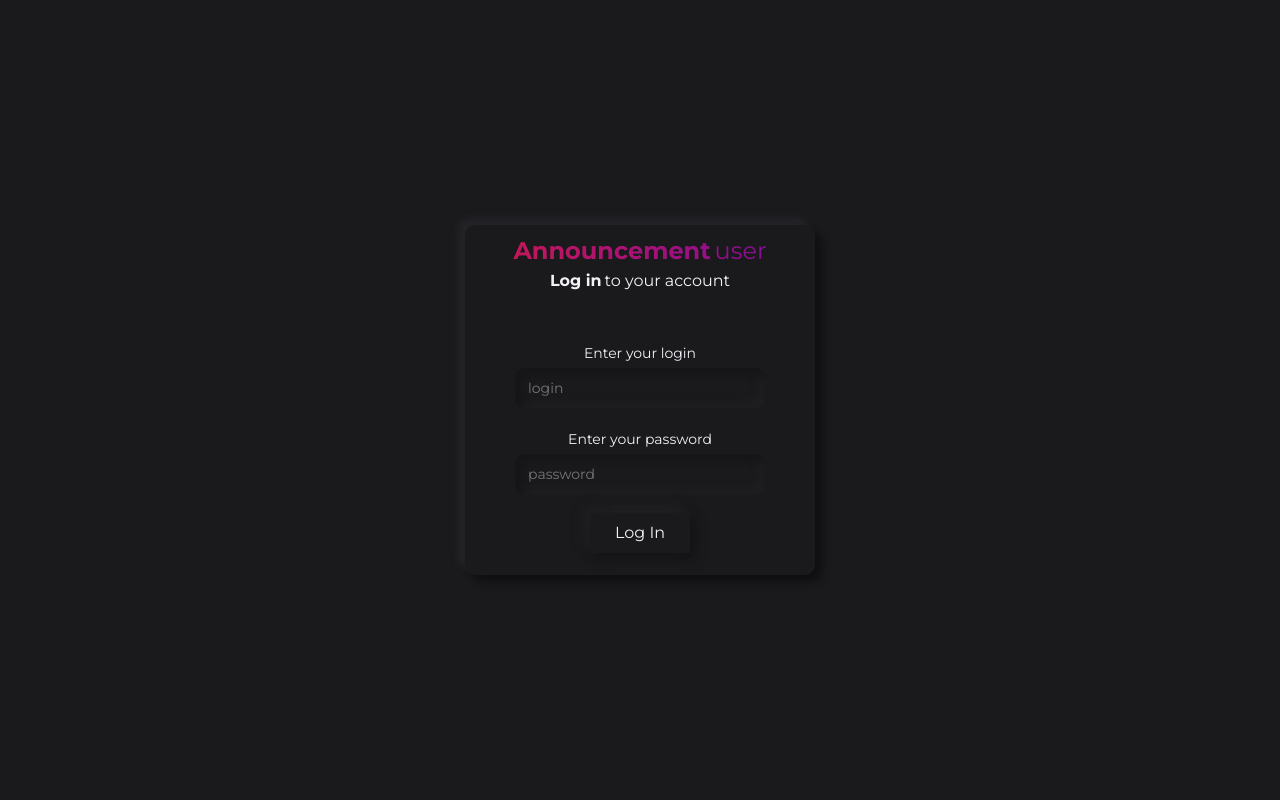
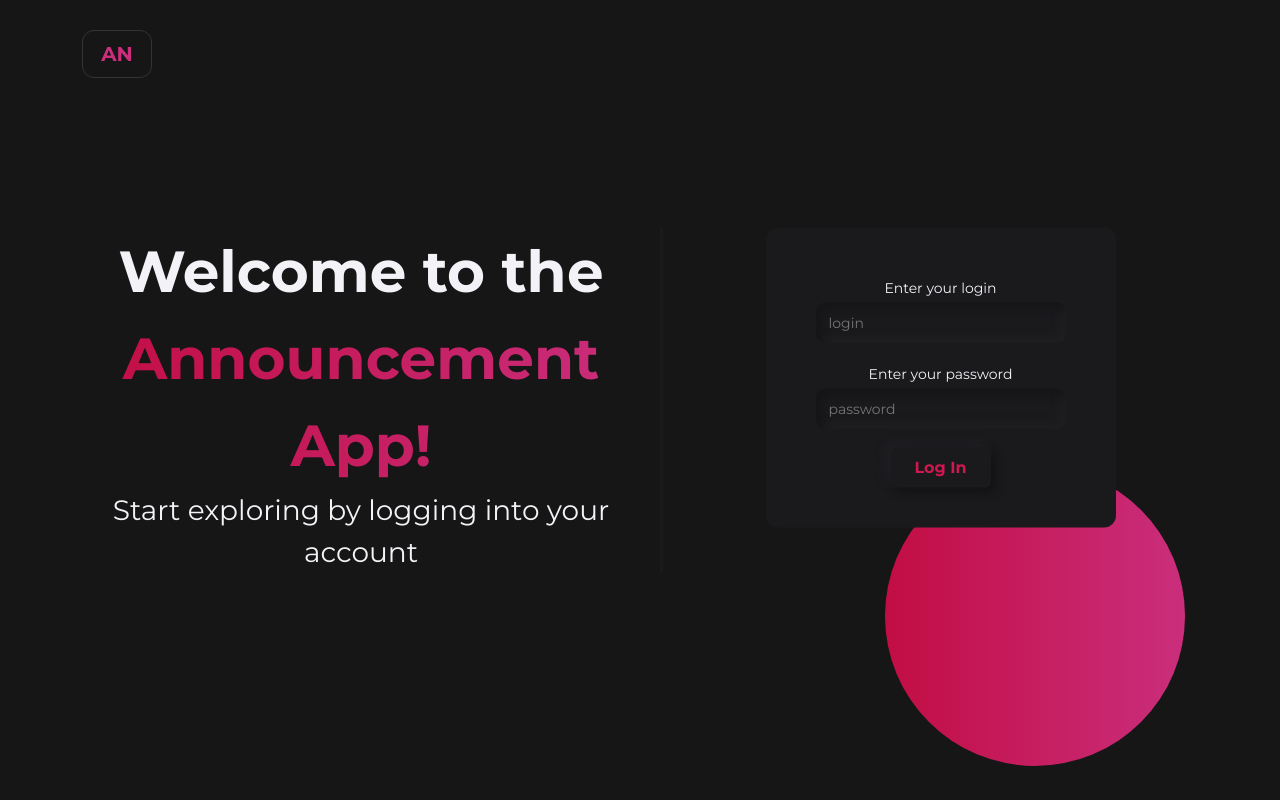
Before and after one commit to Unknown8991/announcement-app, a React (Create React App) app: page / in a window 1280 px wide. Built offline with nearby package versions, Linux system fonts and the light colour scheme.

Commit message:
Working od Login Page

```diff
--- a/src/components/App.js
+++ b/src/components/App.js
@@ -1,6 +1,7 @@
 import React, { Component } from 'react';
 import './App.scss';
 import LoginPanel from './LoginPanel';
+import UserView from './UserView';
 
 class App extends Component {
 state ={
@@ -37,6 +38,8 @@ checkLogIn = () =>{
     return (
       <div className="App">
         <LoginPanel login={this.state.login} password={this.state.password} handleLoginInput={this.handleLoginInput} checkLogIn={this.checkLogIn}/>
+        {this.state.isCorrectLogin ? <UserView/> : null}
+
       </div>
     );
   }
--- a/src/components/App.scss
+++ b/src/components/App.scss
@@ -2,33 +2,72 @@
   text-align: center;
   // background-color: #151516;
   // background: #151722;
-  background: #1a1a1d;
+  background: #161616;
   font-family: 'Montserrat', sans-serif;
   height: 100vh;
   // thin100 thin100 italic light300 regular400 bold700 black900italic
+}
+.hp{
+  padding-top: 30px;
+}
+.logo-block{
+  display: flex;
+  width: 70px;
+  width: 70px;
+  padding: 8px 8px;
+  border: 1px solid #343435;
+  border-radius: 12px;
+
+  justify-content: center;
+
+  font-size: 20px;
+  font-weight: 700;
+  color: #ca2e7c;
+
+}
+
+.row-box{
+  display: flex;
+  flex-direction: row;
+  position: absolute;
+  top: 50%;
+  left: 50%;
+  transform: translate(-50%, -50%);
+}
+.welcome-text{
+  color: #f2f2f7;
+  &__bold{
+    font-size: 58px;
+    font-weight: 800;
+    &--colorful{
+      // background: linear-gradient(to right, #b621a9 0%, #c20d44 50%, #2954e0 100%);
+      background: linear-gradient(to right, #c20d44  0%, #ca2e7c 100%, );
+      -webkit-background-clip: text;
+      -webkit-text-fill-color: transparent;
+    }
+  }
+  &__semi-bold{
+    color: #f2f2f7;
+    font-size: 28px;
+  }
+}
+.panel{
+  display: flex;
+  justify-content: center;
+  border-left: 3px solid #1a1a1d;
+  margin-left: 20px;
 }
 
 .login-text{
   color: #f2f2f7;
 }
 .login-panel{
-  position: absolute;
-  top: 50%;
-  left: 50%;
-  transform: translate(-50%, -50%);
-  height: 350px;
+  height: 300px;
   width: 350px;
-  color:#f2f2f7 ;
+  color:#f2f2f7;
+  border-radius: 12px;
+  background: #1a1a1d;
 
-  border-radius: 12px;
-  // background: #151516;
-  // background: #1a1a1d;
-  // box-shadow:  5px 5px 9px #0f0f10,
-  //            -5px -5px 9px #1b1b1c;
-  border-radius: 10px;
-  background: #1a1a1d;
-  box-shadow:  7px 7px 7px #101012,
-             -7px -7px 7px #242428;
   &__info{
     display: flex;
     justify-content: center;
@@ -47,7 +86,6 @@
     background: linear-gradient(to right, #cf184f 0%, #7d0ca0 100%);
     -webkit-background-clip: text;
     -webkit-text-fill-color: transparent;
-
     &--thin{
       font-weight: 400;
       padding-left: 4px;
@@ -74,14 +112,9 @@
     color: #f2f2f7;
     font-size: 14px;
     border-radius: 10px;
-    // background: #151516;
-    // box-shadow: inset 12px 12px 25px #0f0f10,
-    //             inset -12px -12px 25px #1b1b1c;
-
     background: #1a1a1d;
     box-shadow: inset 7px 7px 7px #161619,
                 inset -7px -7px 7px #1e1e21;
-
     padding:10px 0px 10px 13px;
     outline: none;
   }
@@ -94,8 +127,9 @@
     justify-content: center;
     padding-top: 8px;
   }
-  &__button{
-    color:#f2f2f7 ;
+
+.login-button{
+  font-weight: 600;
   border: none;
   display: flex;
   justify-content: center;
@@ -104,5 +138,40 @@
   box-shadow:  5px 5px 10px #131315,
            -5px -5px 10px #212125;
   padding:8px ;
+ color: #cf184f;
+ border-radius: 6px;
+
+  &:active{
+    border-radius: 6px;
+    color:  #cf184f !important;
+    background: #1a1a1d;
+    box-shadow: inset 6px 6px 12px #161619,
+            inset -6px -6px 12px #1e1e21;
   }
 }
+}
+.ball{
+  width: 300px;
+  height: 300px;
+  border-radius: 50%;
+  position: absolute;
+  top: 60%;
+  left: 80%;
+  background: linear-gradient(to right, #c20d44 0%, #ca2e7c 100%);
+  -webkit-text-fill-color: transparent;
+  animation: move 10s infinite
+}
+@keyframes move {
+  0%{
+    top: 40%;
+    left: 60%;
+  }
+  50%{
+    top: 60%;
+    left: 70%;
+  }
+  100%{
+    top: 40%;
+    left: 60%;
+  }
+}
--- a/src/components/LoginPanel.js
+++ b/src/components/LoginPanel.js
@@ -3,17 +3,20 @@ import React from 'react';
 const LoginPanel = (props) => {
     return (
         <>
-          <div className='login-text'>
-            {/* Welcome to Announcement app! */}
+        <div className='ball'></div>
+        <div className='container'>
+          <div className='hp'>
+            <div className='logo-block'>AN</div>
           </div>
+        </div>
+        <div className='container row-box col-12'>
+          <div className='welcome-text col-6'>
+            <div className='welcome-text__bold'>Welcome to the <div className='welcome-text__bold--colorful'>Announcement App!</div></div>
+            <div className='welcome-text__semi-bold'>Start exploring by logging into your account</div>
+          </div>
+
+        <div className='col-6 panel'>
           <div className='login-panel'>
-            <div className='login-panel__header'>
-              Announcement <div className='login-panel__header--thin'>user</div>
-            </div>
-          <div className='login-panel__info'>
-             <div className='login-panel__info--bold'>Log in </div>
-               to your account
-            </div>
           <div className='col-12 login-panel__form'>
             <div className='col-12 login-panel__form-item'>
               <div className='login-panel__text'>
@@ -29,11 +32,14 @@ const LoginPanel = (props) => {
             </div>
           </div>
           <div className='login-panel__accept'>
-          <button onClick={props.checkLogIn} className='login-panel__button'>
+          <button onClick={props.checkLogIn} className='login-button'>
             Log In
           </button>
           </div>
         </div>
+        </div>
+        </div>
+
         </>
      );
 }
--- /dev/null
+++ b/src/components/UserView.js
@@ -0,0 +1,11 @@
+import React from 'react';
+
+const UserView = () => {
+    return (
+        <div>
+            User View
+        </div>
+     );
+}
+
+export default UserView
```
Lines whose indentation alone changed are shown as unchanged.
